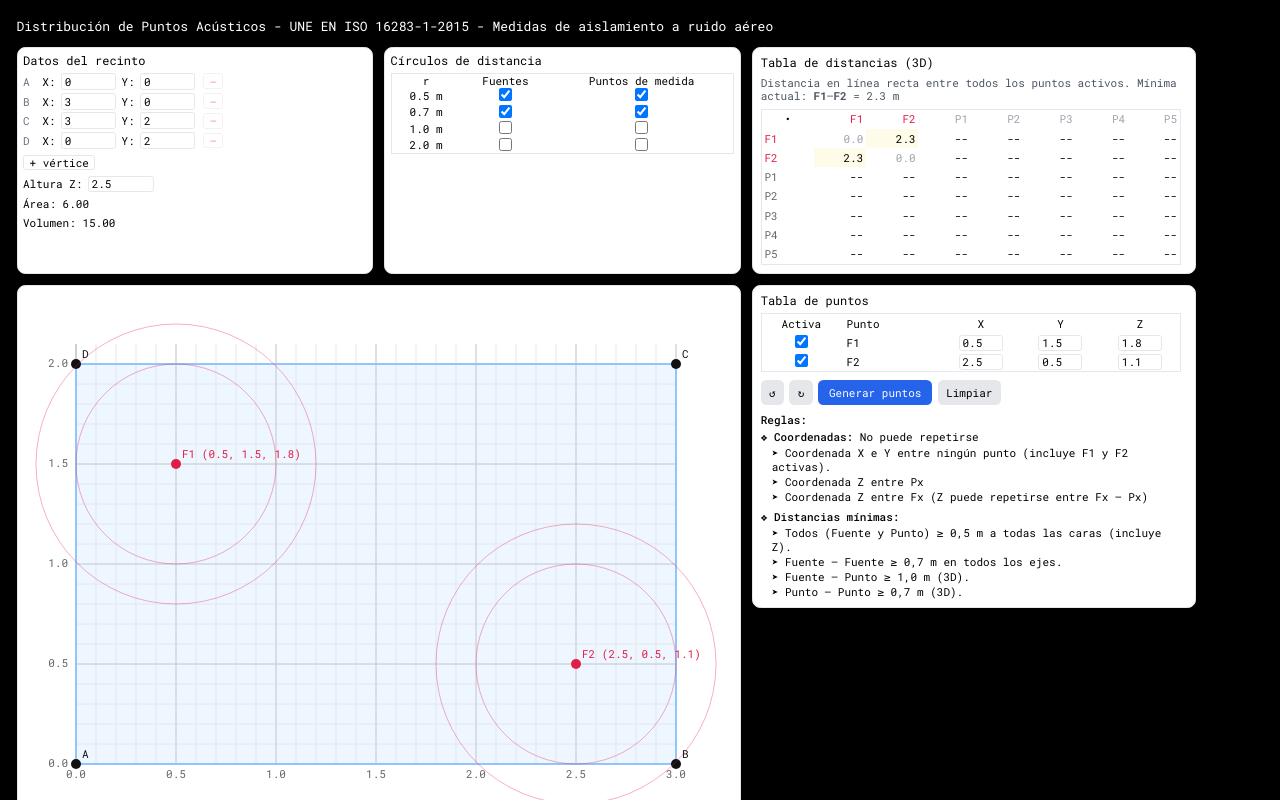
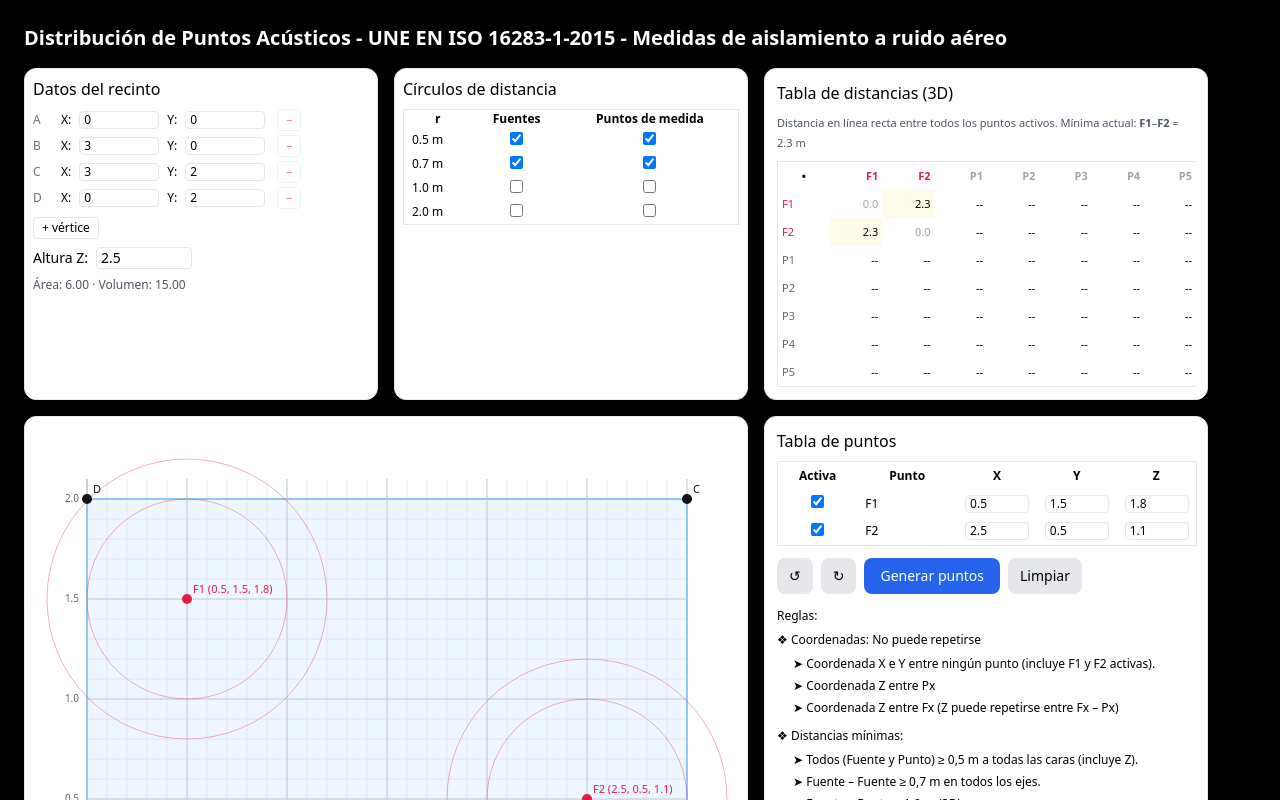
Before and after one commit to ElMo0977/App-puntos-v2-con-Cursor, a React (Vite) app: page / in a window 1280 px wide. Shown: the top 800 px of the page. Built offline with nearby package versions, Linux system fonts and the light colour scheme.

Commit message:
de nuevo

```diff
--- a/index.html
+++ b/index.html
@@ -4,9 +4,6 @@
     <meta charset="UTF-8" />
     <meta name="viewport" content="width=device-width, initial-scale=1.0"/>
     <title>Puntos acústicos</title>
-    <link rel="preconnect" href="https://fonts.googleapis.com">
-    <link rel="preconnect" href="https://fonts.gstatic.com" crossorigin>
-    <link href="https://fonts.googleapis.com/css2?family=Roboto+Mono:wght@400;500;700&display=swap" rel="stylesheet">
   </head>
   <body>
     <div id="root"></div>
--- a/src/App.jsx
+++ b/src/App.jsx
@@ -962,14 +962,14 @@ export default function App() {
 
   return (
     <div className="p-6 space-y-4">
-      <h1 className="text-13 font-semibold text-white">Distribución de Puntos Acústicos - UNE EN ISO 16283-1-2015 - Medidas de aislamiento a ruido aéreo</h1>
+      <h1 className="text-xl font-semibold text-white">Distribución de Puntos Acústicos - UNE EN ISO 16283-1-2015 - Medidas de aislamiento a ruido aéreo</h1>
 
       <div className="grid gap-4 items-stretch" style={{ gridTemplateColumns: `${leftColW}px ${rightColW}px` }}>
         {/* Columna izquierda (fila superior): Datos + Círculos, igual ancho que el gráfico */}
         <div className="flex gap-4 h-full" style={{ width: leftColW }}>
         {/* Datos del recinto */}
         <section className="p-2 rounded-xl shadow bg-white border text-sm self-start flex-1 h-full">
-          <h2 className="text-12 font-medium mb-2">Datos del recinto</h2>
+          <h2 className="text-base font-medium mb-2">Datos del recinto</h2>
           {vertices.map((v, i) => (
             <div key={i} className="flex items-center gap-2 mb-1 text-xs">
               <span className="w-5 text-gray-500">{idxToLetter(i)}</span>
@@ -1034,26 +1034,27 @@ export default function App() {
                 className="w-24 border rounded px-1"
               />
             </div>
-            <div className="text-11 text-black">Área: {area.toFixed(2)}</div>
-            <div className="text-11 text-black">Volumen: {volumen.toFixed(2)}</div>
+            <div className="text-xs text-gray-600">
+              Área: {area.toFixed(2)} · Volumen: {volumen.toFixed(2)}
+            </div>
           </div>
         </section>
 
         {/* Círculos de distancia */}
         <section className="p-2 rounded-xl shadow bg-white border text-sm self-start flex-1 h-full">
-          <h2 className="text-12 font-medium mb-2">Círculos de distancia</h2>
+          <h2 className="text-base font-medium mb-2">Círculos de distancia</h2>
           <table className="text-xs border w-full">
             <thead>
               <tr>
-                <th className="px-2 text-center">r</th>
-                <th className="px-2 text-center">Fuentes</th>
-                <th className="px-2 text-center">Puntos de medida</th>
+                <th className="px-2">r</th>
+                <th className="px-2">Fuentes</th>
+                <th className="px-2">Puntos de medida</th>
               </tr>
             </thead>
             <tbody>
               {radii.map((r) => (
                 <tr key={r}>
-                  <td className="px-2 py-1 text-center">{r.toFixed(1)} m</td>
+                  <td className="px-2 py-1">{r.toFixed(1)} m</td>
                   <td className="px-2 text-center">
                     <input
                       type="checkbox"
@@ -1086,9 +1087,9 @@ export default function App() {
 
         {/* Columna derecha (fila superior): Tabla de distancias, mismo ancho que tabla puntos */}
         <section className="p-3 rounded-xl shadow bg-white border text-sm self-start" style={{ width: rightColW }}>
-          <h2 className="text-12 font-medium mb-2">Tabla de distancias (3D)</h2>
+          <h2 className="text-base font-medium mb-2">Tabla de distancias (3D)</h2>
           <div>
-            <div className="text-11 text-gray-600 mb-2">
+            <div className="text-[11px] text-gray-600 mb-2">
               Distancia en línea recta entre todos los puntos activos. {minPair ? (
                 <span>
                   Mínima actual: <b>{minPair.a}</b>–<b>{minPair.b}</b> = {minPair.d.toFixed(1)} m
@@ -1096,7 +1097,7 @@ export default function App() {
               ) : null}
             </div>
             <div className="overflow-x-hidden overflow-y-auto max-h-64">
-              <table className="text-11 border table-fixed" style={{ width: tableW }}>
+              <table className="text-[11px] border table-fixed" style={{ width: tableW }}>
                 <thead>
                   <tr>
                     <th className="px-1 py-1 h-7 whitespace-nowrap">•</th>
@@ -1203,7 +1204,7 @@ export default function App() {
                     style={{ cursor: 'grab' }}
                     onPointerDown={(e) => beginDrag(e, { kind: 'V', index: i })}
                   />
-                  <text x={s.x + 6} y={s.y - 6} fontSize={10} fill="#111">{label}</text>
+                  <text x={s.x + 6} y={s.y - 6} fontSize={11} fill="#111">{label}</text>
                 </g>
               );
             })}
@@ -1220,7 +1221,7 @@ export default function App() {
                         <circle key={rr} cx={s.x} cy={s.y} r={parseFloat(rr) * scale} fill="none" stroke={color} opacity={0.35} />
                       ))}
                     <circle cx={s.x} cy={s.y} r={5} fill={color} />
-                    <text x={s.x + 6} y={s.y - 6} fontSize={10} fill={color}>{label}</text>
+                    <text x={s.x + 6} y={s.y - 6} fontSize={11} fill={color}>{label}</text>
                   </g>
                 );
               };
@@ -1236,16 +1237,16 @@ export default function App() {
 
         <div className="flex flex-col gap-4">
           <section className="p-3 rounded-xl shadow bg-white border text-sm" style={{ width: rightColW }}>
-          <h2 className="text-12 font-medium mb-2">Tabla de puntos</h2>
+          <h2 className="text-base font-medium mb-2">Tabla de puntos</h2>
 
-          <table className="text-11 border table-fixed" style={{ width: tableW }}>
+          <table className="text-xs border table-fixed" style={{ width: tableW }}>
             <thead>
               <tr>
-                <th className="px-2 h-7 w-16 text-center">Activa</th>
-                <th className="px-2 h-7 w-20 text-left">Punto</th>
-                <th className="px-2 h-7 w-16 text-center">X</th>
-                <th className="px-2 h-7 w-16 text-center">Y</th>
-                <th className="px-2 h-7 w-16 text-center">Z</th>
+                <th className="px-2 h-7 w-16">Activa</th>
+                <th className="px-2 h-7 w-20">Punto</th>
+                <th className="px-2 h-7 w-16">X</th>
+                <th className="px-2 h-7 w-16">Y</th>
+                <th className="px-2 h-7 w-16">Z</th>
               </tr>
             </thead>
             <tbody>
@@ -1265,8 +1266,8 @@ export default function App() {
                       }}
                     />
                   </td>
-                  <td className="px-2 font-medium h-7 text-left">{row.name}</td>
-                  <td className="px-2 h-7 text-center">
+                  <td className="px-2 font-medium h-7">{row.name}</td>
+                  <td className="px-2 h-7">
                     <NumInput
                       value={row.val.x}
                       onCommit={(val) => {
@@ -1278,7 +1279,7 @@ export default function App() {
                       title={row.v.msg.join("\n")}
                     />
                   </td>
-                  <td className="px-2 h-7 text-center">
+                  <td className="px-2 h-7">
                     <NumInput
                       value={row.val.y}
                       onCommit={(val) => {
@@ -1290,7 +1291,7 @@ export default function App() {
                       title={row.v.msg.join("\n")}
                     />
                   </td>
-                  <td className="px-2 h-7 text-center">
+                  <td className="px-2 h-7">
                     <NumInput
                       value={row.val.z}
                       onCommit={(val) => {
@@ -1308,7 +1309,7 @@ export default function App() {
                 <tr key={i} className={!blueActive ? 'opacity-60' : ''}>
                   <td className="px-2 text-center h-7">—</td>
                   <td className="px-2 h-7">{`P${i + 1}`}</td>
-                  <td className="px-2 h-7 text-center">
+                  <td className="px-2 h-7">
                     <NumInput
                       value={b.x}
                       onCommit={(val) => {
@@ -1321,7 +1322,7 @@ export default function App() {
                       title={(viol.blue[i]?.msg || []).join("\n")}
                     />
                   </td>
-                  <td className="px-2 h-7 text-center">
+                  <td className="px-2 h-7">
                     <NumInput
                       value={b.y}
                       onCommit={(val) => {
@@ -1334,7 +1335,7 @@ export default function App() {
                       title={(viol.blue[i]?.msg || []).join("\n")}
                     />
                   </td>
-                  <td className="px-2 h-7 text-center">
+                  <td className="px-2 h-7">
                     <NumInput
                       value={b.z}
                       onCommit={(val) => {
--- a/src/index.css
+++ b/src/index.css
@@ -2,35 +2,4 @@
 @tailwind components;
 @tailwind utilities;
 
-/* Fuente y tamaño globales */
-@layer base {
-  :root {
-    --app-font-family: 'Roboto Mono', ui-monospace, SFMono-Regular, Menlo, Monaco, Consolas, 'Liberation Mono', 'Courier New', monospace;
-    --app-font-size: 11px; /* tamaño por defecto */
-    --app-font-weight: 400;
-  }
-  html, body {
-    font-family: var(--app-font-family);
-    font-size: var(--app-font-size);
-    font-weight: var(--app-font-weight);
-  }
-  *, *::before, *::after {
-    font-size: var(--app-font-size) !important;
-  }
-  body, input, button, select, textarea, table, th, td, label, h1, h2, h3, h4, h5, h6 {
-    font-family: var(--app-font-family) !important;
-    font-weight: var(--app-font-weight) !important;
-  }
-  svg text {
-    font-family: var(--app-font-family);
-    font-size: var(--app-font-size) !important;
-    font-weight: var(--app-font-weight);
-  }
-}
-
-/* Utilidades de tamaño específicas */
-.text-11 { font-size: 11px !important; }
-.text-12 { font-size: 12px !important; }
-.text-13 { font-size: 13px !important; }
-
 body { background: #000000; }
```
